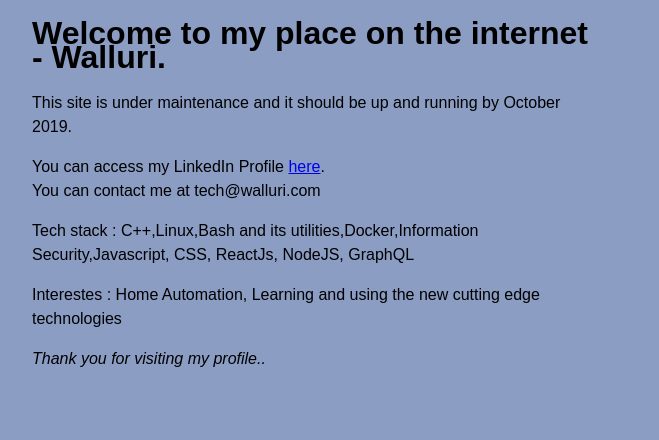
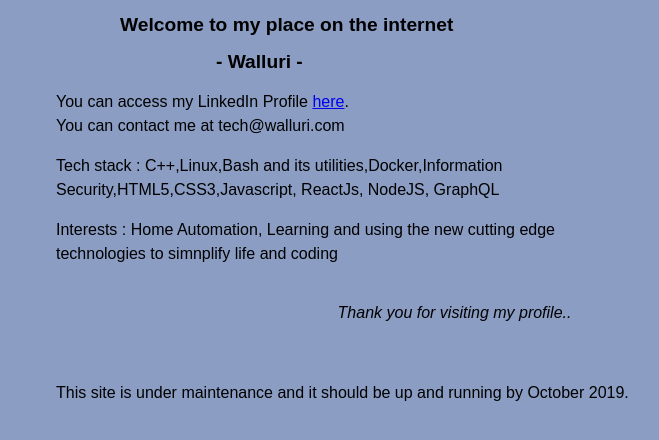
Before and after one commit to Walluri/portfolio, a plain HTML site: page index.html in a window 1280 px wide. Shown: the whole page, without its empty margins (328-987 px from the left). Drawn offline with Linux system fonts and the light colour scheme.

Commit message:
Updated Portfolio with CSS

```diff
--- a/index.html
+++ b/index.html
@@ -7,15 +7,27 @@
 </head>
 
 <body>
-    <h1>Welcome to my place on the internet - Walluri.</h1>
-    <p>This site is under maintenance and it should be up and running by October 2019.</p>
+    <h1>Welcome to my place on the internet</h1>
+    <h1 class="header-name">- Walluri - </h1>
 
-    <p>You can access my LinkedIn Profile <a href="https://www.linkedin.com/in/walluri">here</a>.<br />
-        You can contact me at tech@walluri.com</p>
-    <p>Tech stack : C++,Linux,Bash and its utilities,Docker,Information Security,Javascript, CSS, ReactJs, NodeJS,
-        GraphQL</P>
-    <p>Interestes : Home Automation, Learning and using the new cutting edge technologies</p>
-    <p><em>Thank you for visiting my profile..</em></p>
+    <div class="portfolio">
+
+        <p>You can access my LinkedIn Profile <a href="https://www.linkedin.com/in/walluri">here</a>.<br />
+            You can contact me at tech@walluri.com</p>
+        <p>Tech stack : C++,Linux,Bash and its utilities,Docker,Information Security,HTML5,CSS3,Javascript, ReactJs, NodeJS,
+            GraphQL</P>
+        <p>Interests : Home Automation, Learning and using the new cutting edge technologies to simnplify life and coding</p>
+    </div>
+
+    <div class="thankyou">
+            <p><em>Thank you for visiting my profile..</em></p>
+            <br>
+    </div>
+
+    <div class="maintenace">
+            <p>This site is under maintenance and it should be up and running by October 2019.</p>
+    </div>
+
 </body>
 
 </html>
--- a/style.css
+++ b/style.css
@@ -1,7 +1,29 @@
 body {
-width:35em;
+width:40em;
 margin : 0 auto;
 font-family: Arial, Helvetica, sans-serif;
 line-height: 150%;
 background-color: #8b9dc3;
 }
+h1
+{
+    font-size: 1.2em;
+    padding-left: 20%;
+}
+
+.header-name{
+    font-size: 1.2em;
+    padding-left: 35%;
+}
+
+.portfolio{
+    padding-left: 10%;
+}
+
+.thankyou{
+padding-left: 54%;
+margin-top: 35px;
+}
+.maintenace{
+    padding-left: 10%;
+}
```
